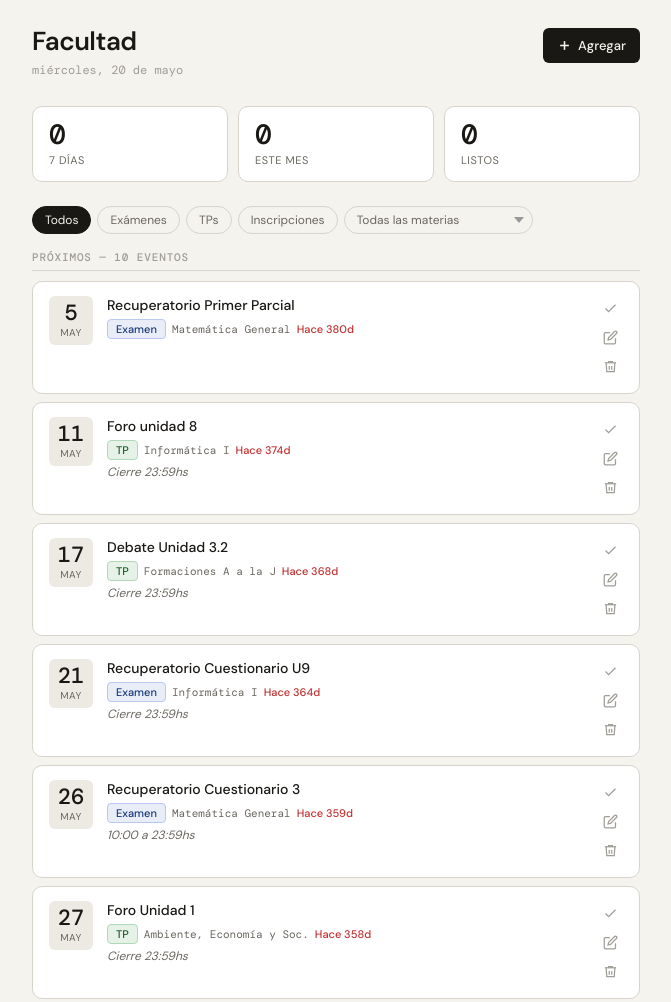
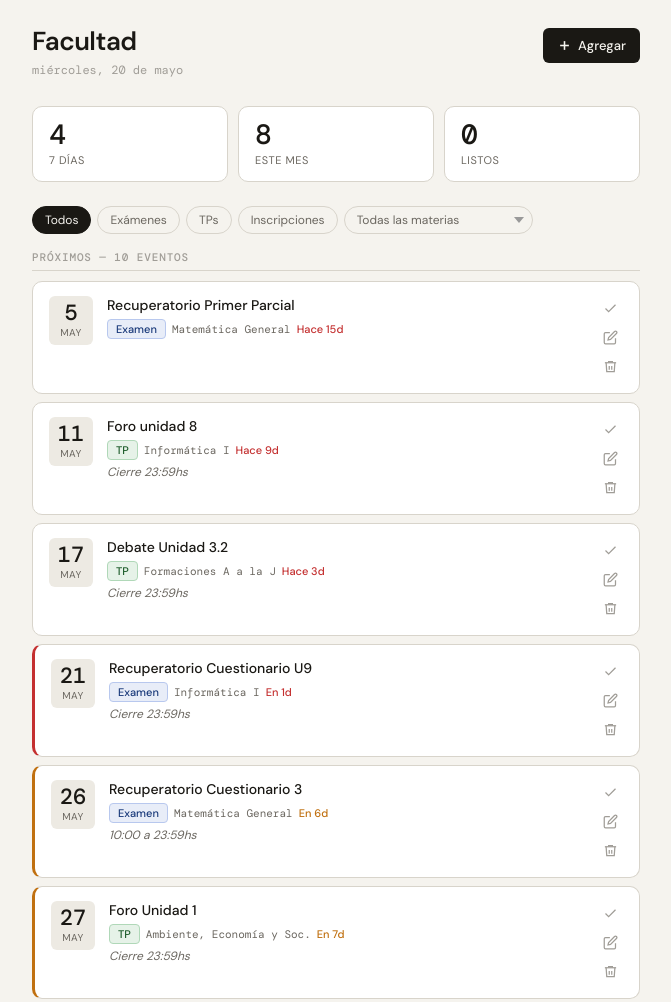
Before and after one commit to Ju4nch1x/facultad-calendario, a plain HTML site: page index.html in a window 1280 px wide. Shown: the top 1002 px of the page, without its empty margins (304-975 px from the left). Drawn offline with nearby package versions, Linux system fonts and the light colour scheme.

Commit message:
Add files via upload

```diff
--- a/index.html
+++ b/index.html
@@ -175,16 +175,16 @@ let filtro = 'todos';
 let editId = null;
 
 const INITIAL = [
-  { id:'i1',  title:'Recuperatorio Primer Parcial',     materia:'Matemática General',        tipo:'examen',      fecha:'2025-05-05', nota:'', done:false },
-  { id:'i2',  title:'Foro unidad 8',                    materia:'Informática I',              tipo:'tp',          fecha:'2025-05-11', nota:'Cierre 23:59hs', done:false },
-  { id:'i3',  title:'Debate Unidad 3.2',                materia:'Formaciones A a la J',       tipo:'tp',          fecha:'2025-05-17', nota:'Cierre 23:59hs', done:false },
-  { id:'i4',  title:'Recuperatorio Cuestionario U9',    materia:'Informática I',              tipo:'examen',      fecha:'2025-05-21', nota:'Cierre 23:59hs', done:false },
-  { id:'i5',  title:'Recuperatorio Cuestionario 3',     materia:'Matemática General',         tipo:'examen',      fecha:'2025-05-26', nota:'10:00 a 23:59hs', done:false },
-  { id:'i6',  title:'Foro Unidad 1',                    materia:'Ambiente, Economía y Soc.',  tipo:'tp',          fecha:'2025-05-27', nota:'Cierre 23:59hs', done:false },
-  { id:'i7',  title:'TP N°1 Grupal Obligatorio',        materia:'Ambiente, Economía y Soc.',  tipo:'tp',          fecha:'2025-05-27', nota:'Cierre 23:59hs', done:false },
-  { id:'i8',  title:'Foro Unidad 3.4',                  materia:'Formaciones A a la J',       tipo:'tp',          fecha:'2025-05-31', nota:'Cierre 23:59hs', done:false },
-  { id:'i9',  title:'Tarea Unidad 10',                  materia:'Informática I',              tipo:'tp',          fecha:'2025-06-02', nota:'Actividad grupal', done:false },
-  { id:'i10', title:'Trabajo Grupal Obligatorio N°1',   materia:'Formaciones A a la J',       tipo:'tp',          fecha:'2025-06-07', nota:'Cierre 23:59hs', done:false },
+  { id:'i1',  title:'Recuperatorio Primer Parcial',     materia:'Matemática General',        tipo:'examen',      fecha:'2026-05-05', nota:'', done:false },
+  { id:'i2',  title:'Foro unidad 8',                    materia:'Informática I',              tipo:'tp',          fecha:'2026-05-11', nota:'Cierre 23:59hs', done:false },
+  { id:'i3',  title:'Debate Unidad 3.2',                materia:'Formaciones A a la J',       tipo:'tp',          fecha:'2026-05-17', nota:'Cierre 23:59hs', done:false },
+  { id:'i4',  title:'Recuperatorio Cuestionario U9',    materia:'Informática I',              tipo:'examen',      fecha:'2026-05-21', nota:'Cierre 23:59hs', done:false },
+  { id:'i5',  title:'Recuperatorio Cuestionario 3',     materia:'Matemática General',         tipo:'examen',      fecha:'2026-05-26', nota:'10:00 a 23:59hs', done:false },
+  { id:'i6',  title:'Foro Unidad 1',                    materia:'Ambiente, Economía y Soc.',  tipo:'tp',          fecha:'2026-05-27', nota:'Cierre 23:59hs', done:false },
+  { id:'i7',  title:'TP N°1 Grupal Obligatorio',        materia:'Ambiente, Economía y Soc.',  tipo:'tp',          fecha:'2026-05-27', nota:'Cierre 23:59hs', done:false },
+  { id:'i8',  title:'Foro Unidad 3.4',                  materia:'Formaciones A a la J',       tipo:'tp',          fecha:'2026-05-31', nota:'Cierre 23:59hs', done:false },
+  { id:'i9',  title:'Tarea Unidad 10',                  materia:'Informática I',              tipo:'tp',          fecha:'2026-06-02', nota:'Actividad grupal', done:false },
+  { id:'i10', title:'Trabajo Grupal Obligatorio N°1',   materia:'Formaciones A a la J',       tipo:'tp',          fecha:'2026-06-07', nota:'Cierre 23:59hs', done:false },
 ];
 
 function load() {
```
